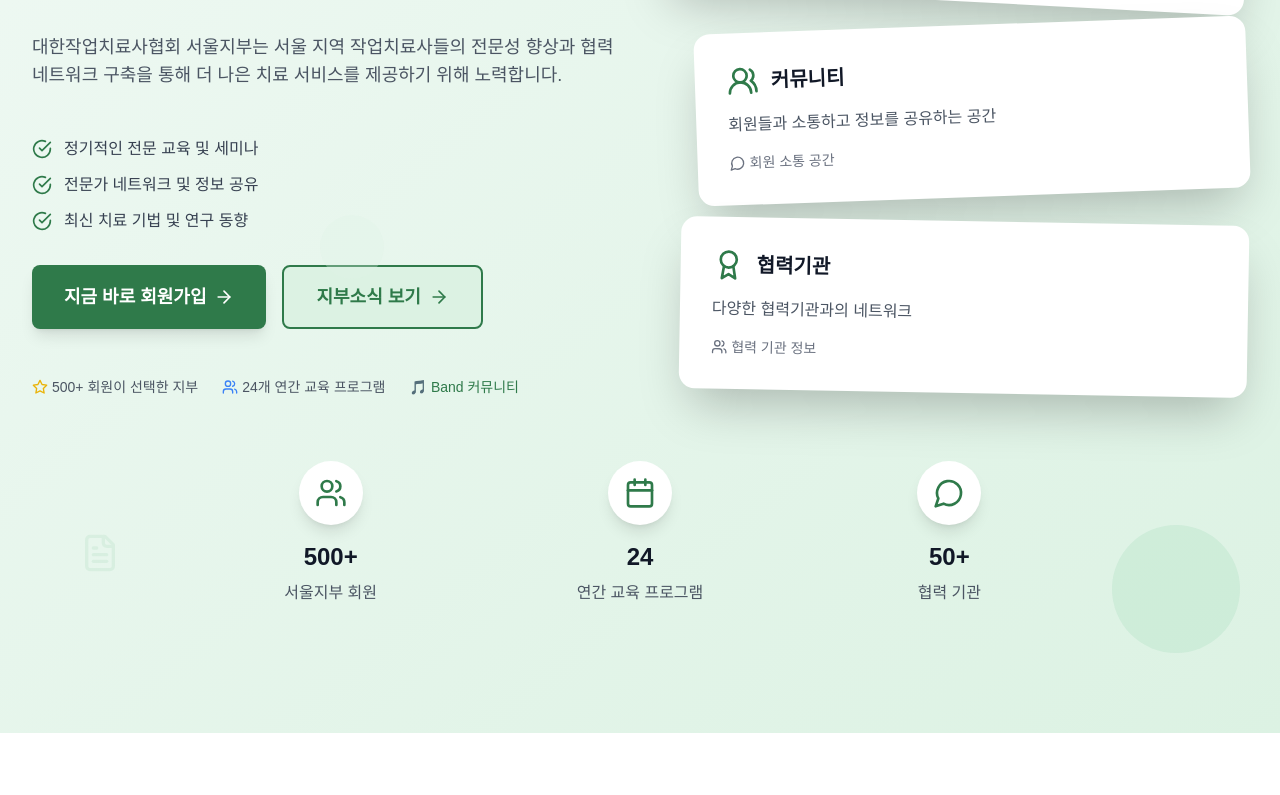
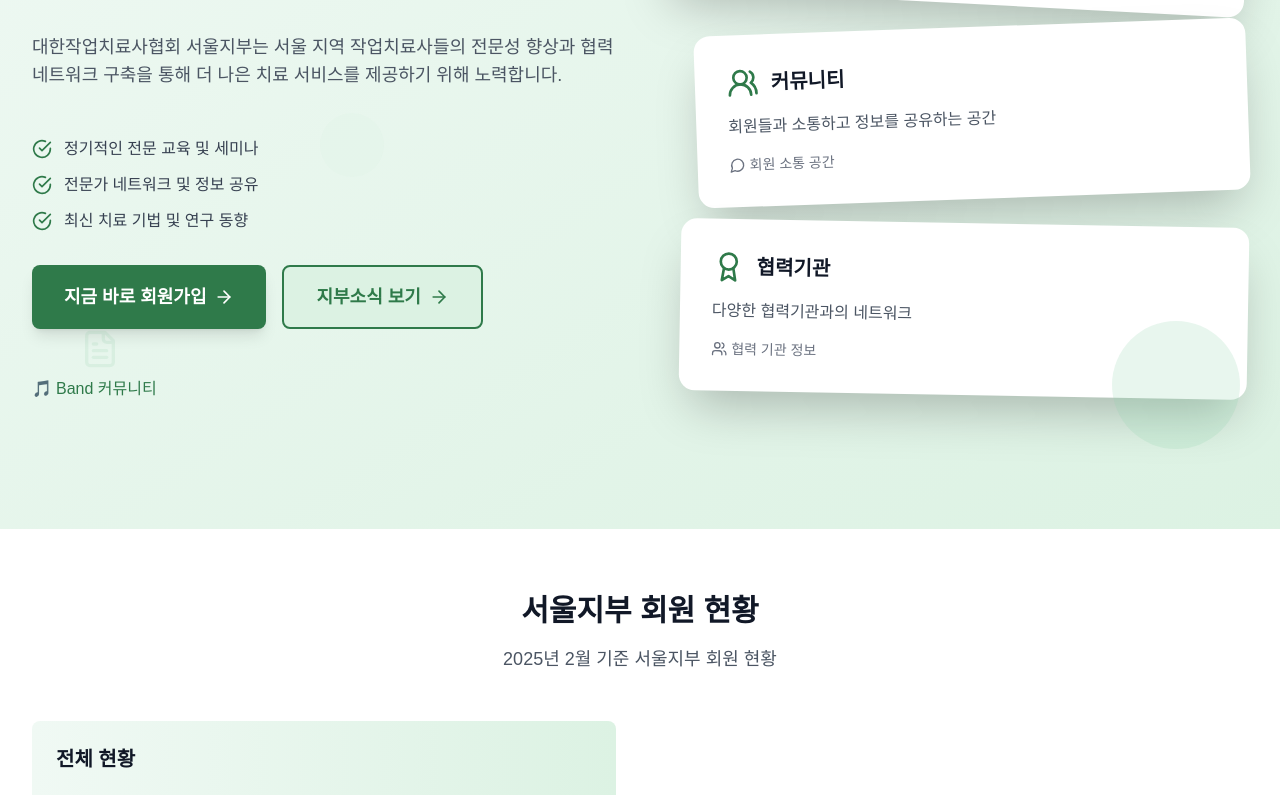
Before and after one commit to hamhyeonggwang/kaot.seoul, a Next.js app: page / in a window 1280 px wide. Shown: the part 431-1226 px from the top of the page. Built offline with nearby package versions, Linux system fonts and the light colour scheme.

Commit message:
Remove: 홈페이지 하드코딩된 숫자들 모두 삭제 - Trust Indicators와 Stats Section 제거

```diff
--- a/components/Hero.tsx
+++ b/components/Hero.tsx
@@ -54,16 +54,8 @@ export default function Hero() {
               </Link>
             </div>
 
-            {/* Trust Indicators */}
-            <div className="flex items-center space-x-6 text-sm text-gray-600">
-              <div className="flex items-center">
-                <Star className="h-4 w-4 text-yellow-500 mr-1" />
-                <span>500+ 회원이 선택한 지부</span>
-              </div>
-              <div className="flex items-center">
-                <Users className="h-4 w-4 text-blue-500 mr-1" />
-                <span>24개 연간 교육 프로그램</span>
-              </div>
+            {/* Band Community Link */}
+            <div className="flex items-center">
               <a
                 href="https://www.band.us/band/82793225/invite"
                 target="_blank"
@@ -133,33 +125,6 @@ export default function Hero() {
             </Link>
           </div>
         </div>
-
-        {/* Stats Section */}
-        <div className="mt-16 grid grid-cols-1 md:grid-cols-3 gap-8 max-w-4xl mx-auto">
-          <div className="text-center">
-            <div className="bg-white rounded-full w-16 h-16 flex items-center justify-center mx-auto mb-4 shadow-lg">
-              <Users className="h-8 w-8 text-kaot-green-600" />
-            </div>
-            <h3 className="text-2xl font-bold text-gray-900 mb-2">500+</h3>
-            <p className="text-gray-600">서울지부 회원</p>
-          </div>
-
-          <div className="text-center">
-            <div className="bg-white rounded-full w-16 h-16 flex items-center justify-center mx-auto mb-4 shadow-lg">
-              <Calendar className="h-8 w-8 text-kaot-green-600" />
-            </div>
-            <h3 className="text-2xl font-bold text-gray-900 mb-2">24</h3>
-            <p className="text-gray-600">연간 교육 프로그램</p>
-          </div>
-
-          <div className="text-center">
-            <div className="bg-white rounded-full w-16 h-16 flex items-center justify-center mx-auto mb-4 shadow-lg">
-              <MessageCircle className="h-8 w-8 text-kaot-green-600" />
-            </div>
-            <h3 className="text-2xl font-bold text-gray-900 mb-2">50+</h3>
-            <p className="text-gray-600">협력 기관</p>
-          </div>
-        </div>
       </div>
 
       {/* Decorative Elements */}
```
